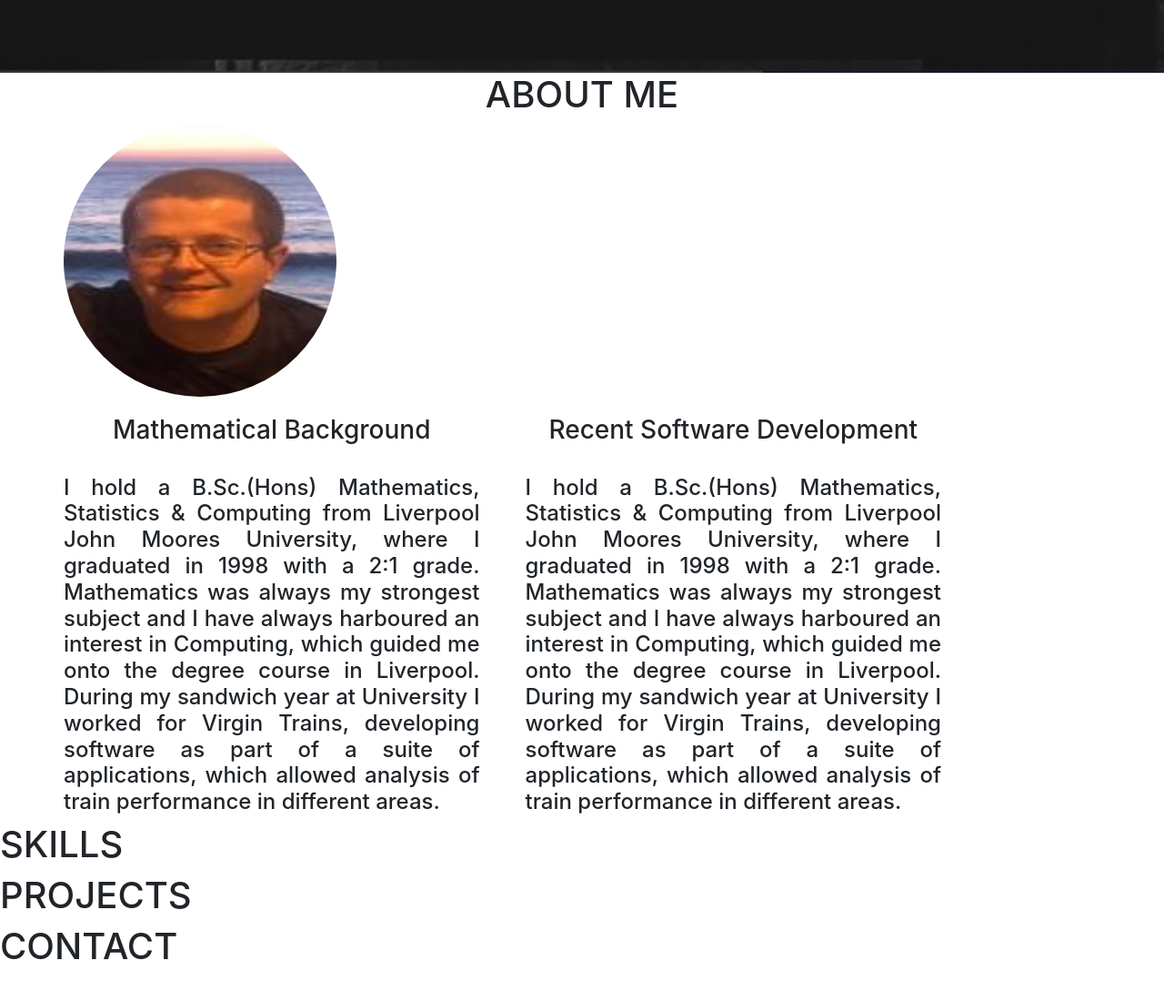
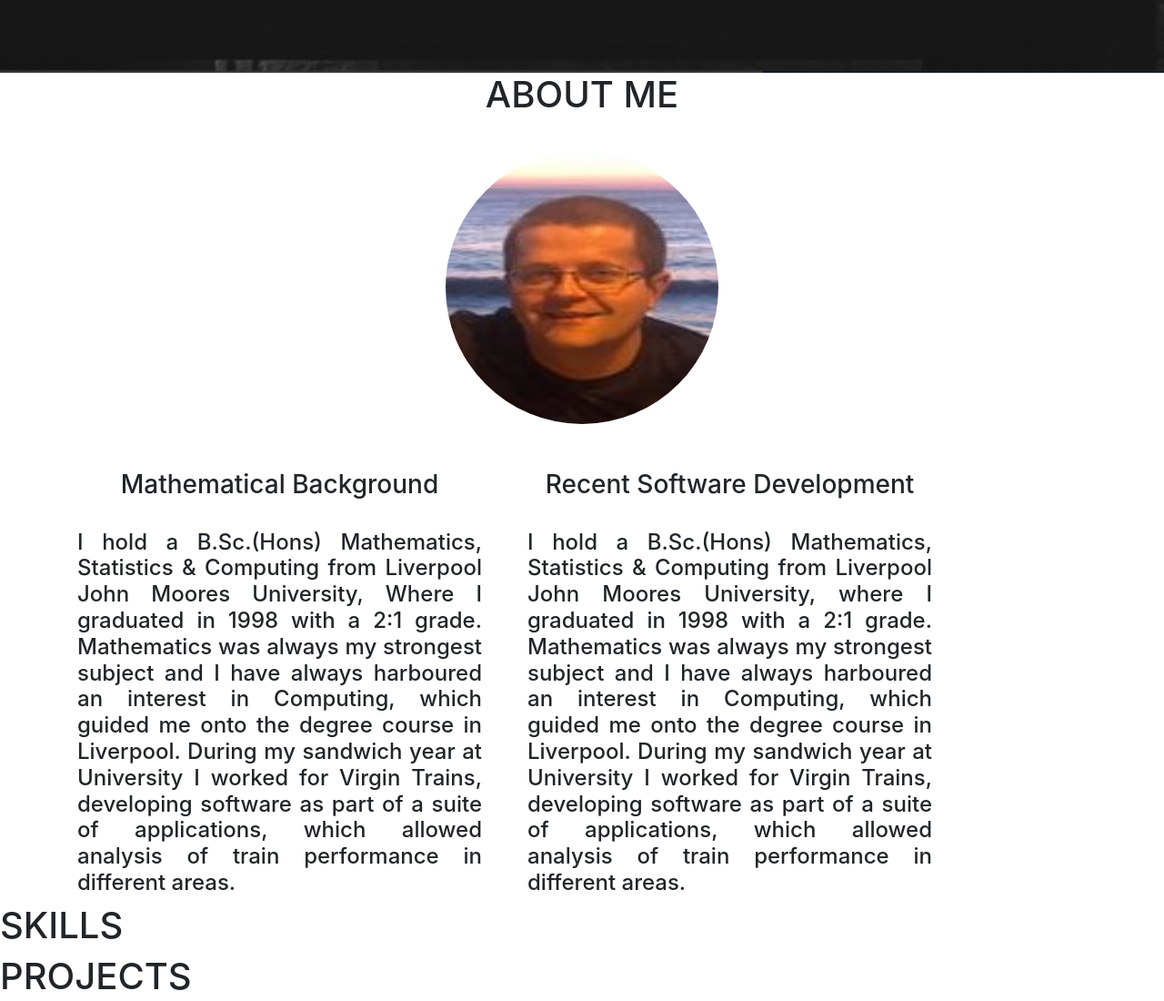
Before and after one commit to keefm6776/Keith-Morton-Portfolio, a plain HTML site: page index.html in a window 1280 px wide. Shown: the part 720-1820 px from the top of the page at 91% size. Before the commit the page ends 1784 px from the top, so only its background shows below. Drawn offline with nearby package versions, Linux system fonts and the light colour scheme.

Commit message:
center km image and direct page to hero image when clicking 'Keith Morton' in NavBar

```diff
--- a/index.html
+++ b/index.html
@@ -9,7 +9,7 @@
 	<!-- CSS only -->
 	<link rel="stylesheet" href="https://stackpath.bootstrapcdn.com/bootstrap/4.5.0/css/bootstrap.min.css"
 		integrity="sha384-9aIt2nRpC12Uk9gS9baDl411NQApFmC26EwAOH8WgZl5MYYxFfc+NcPb1dKGj7Sk" crossorigin="anonymous">
-	<link rel="stylesheet" href="/static/css/custom.css">
+	<link rel="stylesheet" href="/static/css/custom2.css">
 
 
 	<title>Keith Morton - Junior Full Stack Software Developer</title>
@@ -18,7 +18,7 @@
 <body>
 
 	<nav class="navbar navbar-expand-md navbar-light bg-light fixed-top">
-		<a class="navbar-brand" href="#">Keith Morton</a>
+		<a class="navbar-brand" href="#hero-image">Keith Morton</a>
 		<button class="navbar-toggler" type="button" data-toggle="collapse" data-target="#navbarNav">
         <span class="navbar-toggler-icon"></span>
     </button>
@@ -43,7 +43,7 @@
 		</div>
 	</nav>
 
-	<div class="hero-image">
+	<div class="hero-image" id="hero-image">
 
 		<div class="hero-text">
 			<h1>Keith Morton</h1>
@@ -61,27 +61,24 @@
 			</div>
 			<!--title-->
 
-			<div class="row">
 
-                <div class="center-item">
-				    <img src="/static/images/KeithMorton.jpg" alt="Keith Photo" width="300" height="300" id="km-photo">
-                </div>
+            <div class="row">
+				<img src="/static/images/KeithMorton.jpg" alt="Keith Photo" width="300" height="300" id="km-photo">
+            </div> <!--row-->
+
 
 				<div class="row">
 					<div id="about1" class="col-sm-12 col-lg-5">
 						<div class="center-item">
 							<h3>Mathematical Background</h3>
-						</div>
+						</div><!--center-item-->
 						<br>
 						<h4>I hold a B.Sc.(Hons) Mathematics, Statistics & Computing from Liverpool John Moores
-							University,
-							where I graduated in 1998 with a 2:1 grade. Mathematics was always my strongest subject
-							and I
-							have always harboured an interest in Computing, which guided me onto the degree course
-							in Liverpool.
-							During my sandwich year at University I worked for Virgin Trains, developing software as
-							part of a
-							suite of applications, which allowed analysis of train performance in different areas.
+							University, Where I graduated in 1998 with a 2:1 grade. Mathematics was always my
+                            strongest subject and I have always harboured an interest in Computing, which guided
+                            me onto the degree course in Liverpool.  During my sandwich year at University I worked
+                            for Virgin Trains, developing software as part of a suite of applications, which allowed
+                            analysis of train performance in different areas.
 						</h4>
 					</div>
 					<!--col-->
@@ -90,22 +87,21 @@
 						<div class="center-item">
 							<h3>Recent Software Development</h3>
 						</div>
+                        <!--center-item-->
 						<br>
 						<h4>I hold a B.Sc.(Hons) Mathematics, Statistics & Computing from Liverpool John Moores
-							University,
-							where I graduated in 1998 with a 2:1 grade. Mathematics was always my strongest subject
-							and I
-							have always harboured an interest in Computing, which guided me onto the degree course
-							in Liverpool.
-							During my sandwich year at University I worked for Virgin Trains, developing software as
-							part of a
-							suite of applications, which allowed analysis of train performance in different areas.
+							University, where I graduated in 1998 with a 2:1 grade. Mathematics was always my
+                            strongest subject and I have always harboured an interest in Computing, which guided
+                            me onto the degree course in Liverpool.  During my sandwich year at University I worked
+                            for Virgin Trains, developing software as part of a suite of applications, which allowed
+                            analysis of train performance in different areas.
 						</h4>
 					</div>
 					<!--col-->
 				</div>
-			</div>
-			<!--row-->
+				<!--row-->
+
+
 
 		</div>
 		<!--container-->
@@ -130,10 +126,12 @@
 	<script src="https://code.jquery.com/jquery-3.5.1.slim.min.js"
 		integrity="sha384-DfXdz2htPH0lsSSs5nCTpuj/zy4C+OGpamoFVy38MVBnE+IbbVYUew+OrCXaRkfj" crossorigin="anonymous">
 	</script>
-	<script src="https://cdn.jsdelivr.net/npm/popper.js@1.16.0/dist/umd/popper.min.js"
+
+    <script src="https://cdn.jsdelivr.net/npm/popper.js@1.16.0/dist/umd/popper.min.js"
 		integrity="sha384-Q6E9RHvbIyZFJoft+2mJbHaEWldlvI9IOYy5n3zV9zzTtmI3UksdQRVvoxMfooAo" crossorigin="anonymous">
 	</script>
-	<script src="https://stackpath.bootstrapcdn.com/bootstrap/4.5.0/js/bootstrap.min.js"
+
+    <script src="https://stackpath.bootstrapcdn.com/bootstrap/4.5.0/js/bootstrap.min.js"
 		integrity="sha384-OgVRvuATP1z7JjHLkuOU7Xw704+h835Lr+6QL9UvYjZE3Ipu6Tp75j7Bh/kR0JKI" crossorigin="anonymous">
 	</script>
 
--- a/static/css/custom.css
+++ b/static/css/custom2.css
@@ -56,4 +56,12 @@ img{
 
 .center-item{
     text-align: center;
+
 }
+
+#km-photo{
+    margin:30px;
+    display: block;
+    margin-left: auto;
+    margin-right: auto;
+}
```
